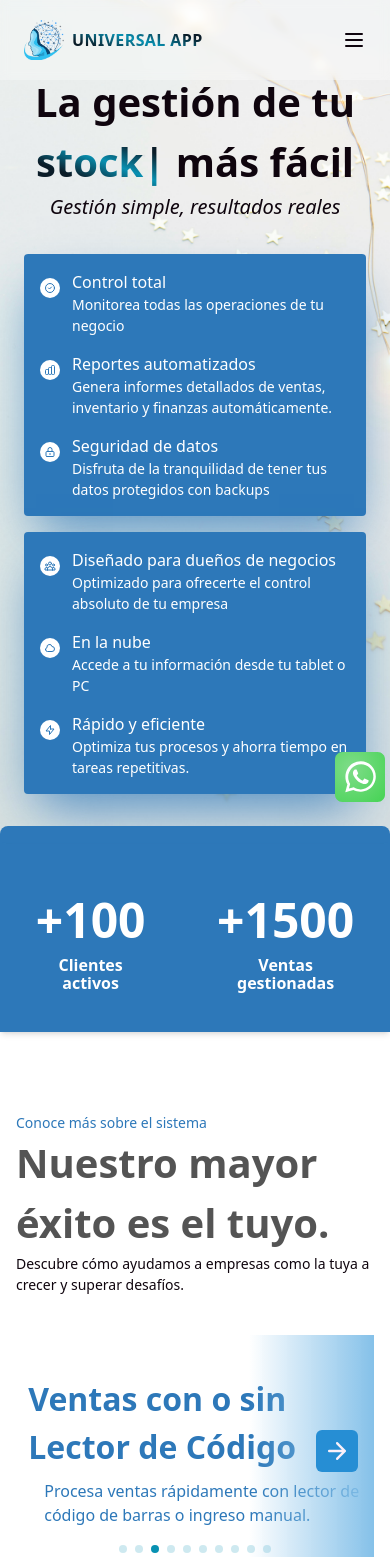
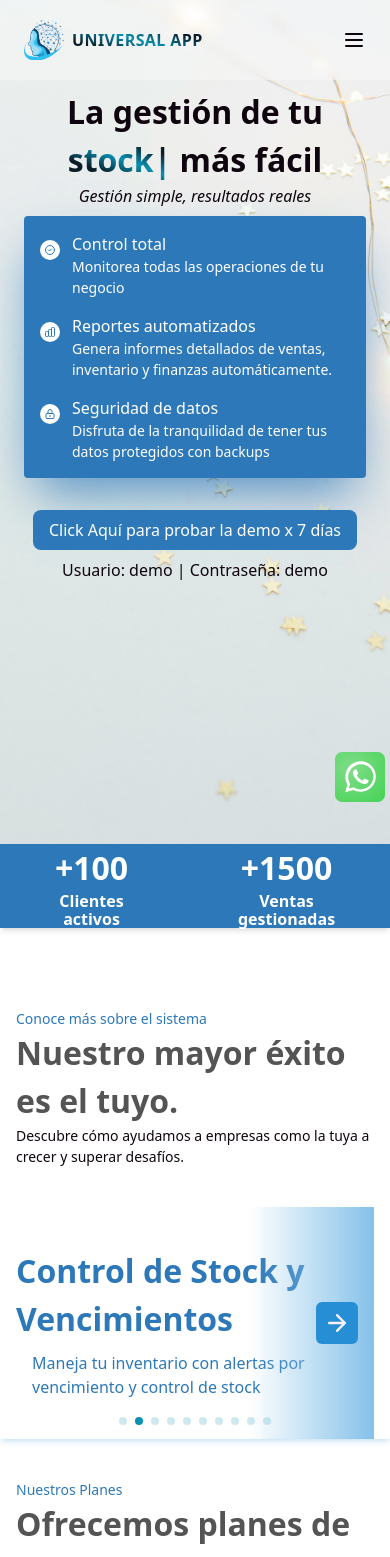
Before and after one commit to nicking94/universalweblanding, a Next.js app: page /home in a window 390 px wide. Shown: the top 1557 px of the page. Built offline with nearby package versions, Linux system fonts and the light colour scheme.

Commit message:
fix responsive

```diff
--- a/src/app/globals.css
+++ b/src/app/globals.css
@@ -84,7 +84,7 @@
 }
 
 .animate-slide-left {
-  animation: animate-slide-left 10s linear infinite;
+  animation: animate-slide-left 5s linear infinite;
 }
 
 .swiper-pagination-bullet {
--- a/src/app/home/page.jsx
+++ b/src/app/home/page.jsx
@@ -67,15 +67,15 @@ export default function HomePage() {
         className=" bg-[url('/images/heroImg.jpg')] bg-cover bg-center bg-no-repeat md:min-h-[100vh] pointer-events-auto"
       >
         <div className="relative h-[100vh] flex flex-col items-center text-center ">
-          <h1 className="mt-16 2xl:mt-28 px-4 pt-2 text-lg md:text-lg lg:text-xxl font-semibold ">
-            La gestión de tu{" "}
+          <h1 className="mt-20 2xl:mt-28 px-4 pt-2 text-md md:text-lg lg:text-xxl font-semibold ">
+            La gestión de tu <br />
             <span className="gradiente">
               {displayedText}
               {showCursor ? "| " : ""}
             </span>{" "}
             más fácil
           </h1>
-          <p className="mb-8 text-sm italic ">
+          <p className="mb-2 lg:mb-8 text-xs lg:text-sm italic ">
             Gestión simple, resultados reales
           </p>
           <div className="w-full px-6 gap-4 flex flex-col lg:flex-row justify-center items-center text-white ">
@@ -164,7 +164,7 @@ export default function HomePage() {
               </div>
             </div>
 
-            <div className="bg-primaryBlue shadow-2xl shadow-primaryBlue/80 rounded lg:h-[40vh] lg:w-1/2 flex flex-col justify-center space-y-4 text-start p-4">
+            <div className="hidden lg:flex  flex-col justify-center bg-primaryBlue shadow-2xl shadow-primaryBlue/80 rounded lg:h-[40vh] lg:w-1/2  space-y-4 text-start p-4">
               <div className="flex items-start">
                 <div className="bg-white p-1 lg:p-2 rounded-full mr-3 mt-2">
                   <svg
@@ -245,12 +245,12 @@ export default function HomePage() {
               </div>
             </div>
           </div>
-          <div className="w-full mt-8 lg:mt-[10vh]">
+          <div className="w-full mt-8 2xl:mt-[10vh]">
             <Link
               href="https://universalappkioskos.vercel.app/login"
               target="_blank"
             >
-              <button className=" bg-primaryBlue w-auto text-sm transition-all duration-300 hover:scale-105 text-white py-4 px-8 rounded-[8px] hover:bg-primaryBlue/90">
+              <button className=" bg-primaryBlue w-auto text-xs lg:text-sm transition-all duration-300 hover:scale-105 text-white py-2 2xl:py-4 px-4 2xl:px-8 rounded-[8px] hover:bg-primaryBlue/90">
                 Click Aquí para probar la demo x 7 días
               </button>
             </Link>
@@ -297,7 +297,7 @@ export default function HomePage() {
             <p className="text-primaryBlue text-xxs lg:text-xs lg:leading-[20.8px] font-medium">
               Nuestros clientes
             </p>
-            <h1 className="text-lg lg:text-xl font-semibold lg:leading-[70.4px] text-grayMedium">
+            <h1 className="text-md lg:text-xl font-semibold lg:leading-[70.4px] text-grayMedium">
               Clientes que confían en nosotros
             </h1>
           </div>
--- a/src/components/Carrousel/Carrousel.jsx
+++ b/src/components/Carrousel/Carrousel.jsx
@@ -3,6 +3,27 @@ import React from "react";
 
 const Carrousel = () => {
   const logos = [
+    "/images/logos/diamanteNaturalLogo.svg",
+    "/images/logos/iphoneMomentLogo.png",
+    "/images/logos/logoLodemaria.webp",
+    "/images/logos/logoBaronguille.jpg",
+    "/images/logos/logoElpolloloco.jpeg",
+    "/images/logos/logoCmtecnostore.jpg",
+    "/images/logos/logoAirba.webp",
+    "/images/logos/diamanteNaturalLogo.svg",
+    "/images/logos/iphoneMomentLogo.png",
+    "/images/logos/logoLodemaria.webp",
+    "/images/logos/logoBaronguille.jpg",
+    "/images/logos/logoElpolloloco.jpeg",
+    "/images/logos/logoCmtecnostore.jpg",
+    "/images/logos/logoAirba.webp",
+    "/images/logos/diamanteNaturalLogo.svg",
+    "/images/logos/iphoneMomentLogo.png",
+    "/images/logos/logoLodemaria.webp",
+    "/images/logos/logoBaronguille.jpg",
+    "/images/logos/logoElpolloloco.jpeg",
+    "/images/logos/logoCmtecnostore.jpg",
+    "/images/logos/logoAirba.webp",
     "/images/logos/diamanteNaturalLogo.svg",
     "/images/logos/iphoneMomentLogo.png",
     "/images/logos/logoLodemaria.webp",
--- a/src/components/Sections/ClientsSection.jsx
+++ b/src/components/Sections/ClientsSection.jsx
@@ -60,16 +60,16 @@ const ClientsSection = ({ header, title, description }) => {
   return (
     <div ref={sectionRef} className=" flex flex-col h-full ">
       <div className={` shadow-md shadow-tertiaryBlue/30/30 w-full  `}>
-        <div className=" bg-primaryBlue flex flex-row justify-around py-10">
+        <div className=" bg-primaryBlue flex flex-row justify-around lg:py-4">
           <div className="flex flex-col items-center text-white">
-            <span className=" text-xl lg:text-[8.6rem] font-semibold">{`+${clientCount}`}</span>
+            <span className=" text-md lg:text-[8.6rem] font-semibold">{`+${clientCount}`}</span>
             <p className="text-xs lg:text-xl leading-[18px] md:leading-[58px] md:-mt-10 font-semibold text-center">
               Clientes <br /> activos
             </p>
           </div>
 
           <div className="flex flex-col items-center text-white">
-            <span className=" text-xl lg:text-[8.6rem] font-semibold">{`+${projectCount}`}</span>
+            <span className=" text-md lg:text-[8.6rem] font-semibold">{`+${projectCount}`}</span>
             <p className="text-xs lg:text-xl leading-[18px] md:leading-[58px] md:-mt-10 font-semibold text-center">
               Ventas <br /> gestionadas
             </p>
@@ -78,12 +78,12 @@ const ClientsSection = ({ header, title, description }) => {
       </div>
 
       <div
-        className={`px-4 lg:px-20 flex flex-col w-full justify-center lg:justify-start overflow-hidden mt-20`}
+        className={`px-4 lg:px-6 flex flex-col w-full justify-center lg:justify-start overflow-hidden mt-20`}
       >
         <p className="text-primaryBlue text-xxs lg:text-xs lg:leading-[20.8px] font-medium">
           {header}
         </p>
-        <h1 className="text-lg lg:text-xl font-semibold lg:leading-[70.4px] text-grayMedium">
+        <h1 className="text-md lg:text-xl font-semibold lg:leading-[70.4px] text-grayMedium">
           {title}
         </h1>
         <p className="text-xxs lg:text-sm font-light lg:leading-[24px] mb-10">
--- a/src/components/Sections/PricingSection.jsx
+++ b/src/components/Sections/PricingSection.jsx
@@ -61,7 +61,7 @@ const PricingSection = () => {
           <p className="text-primaryBlue text-sm font-medium mb-2">
             Precios transparentes
           </p>
-          <h2 className="text-md lg:text-lg font-semibold lg:leading-[70.4px] text-grayMedium">
+          <h2 className="text-md lg:text-md lg:text-xl font-semibold lg:leading-[70.4px] text-grayMedium">
             Planes que se adaptan a tu negocio
           </h2>
           <p className="text-grayMedium text-xs max-w-2xl mx-auto">
--- a/src/components/Sections/ServicesSection.jsx
+++ b/src/components/Sections/ServicesSection.jsx
@@ -1,5 +1,3 @@
-import Button from "../Button/Button";
-
 const ServicesCard = ({ header, title, description, children }) => {
   return (
     <div className="flex flex-col lg:flex-row lg:gap-[64px] h-full py-10 lg:py-20 ">
@@ -7,7 +5,7 @@ const ServicesCard = ({ header, title, description, children }) => {
         <p className="text-primaryBlue text-xxs lg:text-xs lg:leading-[20.8px] font-medium">
           {header}
         </p>
-        <h1 className="text-lg lg:text-xl font-semibold lg:leading-[70.4px] text-grayMedium">
+        <h1 className="text-md lg:text-xl font-semibold lg:leading-[70.4px] text-grayMedium">
           {title}
         </h1>
         <p className="text-xs lg:text-sm font-light lg:leading-[24px] mt-5 mb-10">
@@ -37,8 +35,7 @@ const ServicesCard = ({ header, title, description, children }) => {
               Plan Anual
               <br />
               <span className="text-xs md:text-sm text-grayMedium">
-                Ahorra hasta un 20% con un pago anual único. Incluye 2 meses
-                gratis
+                Ahorra hasta un 20% con un pago anual único.
               </span>
             </p>
           </div>
--- a/src/components/Slider/ClientsSlider.jsx
+++ b/src/components/Slider/ClientsSlider.jsx
@@ -43,7 +43,7 @@ const ClientsSlider = ({ header, title, description }) => {
         pagination={{ clickable: true }}
         loop={true}
         autoplay={{ delay: 2000 }}
-        speed={1500}
+        speed={2500}
         ref={swiperRef}
         className="bg-white"
       >
```
